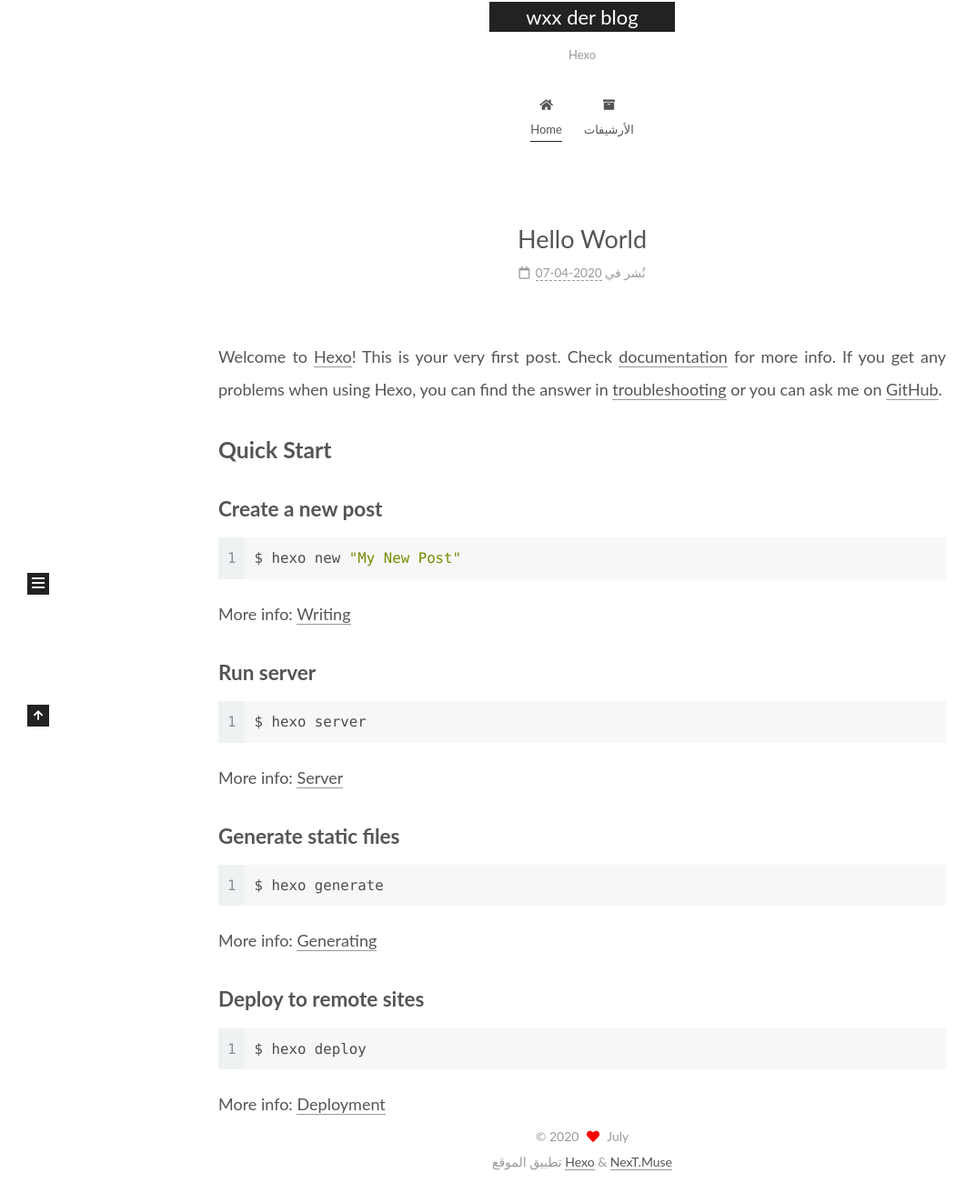
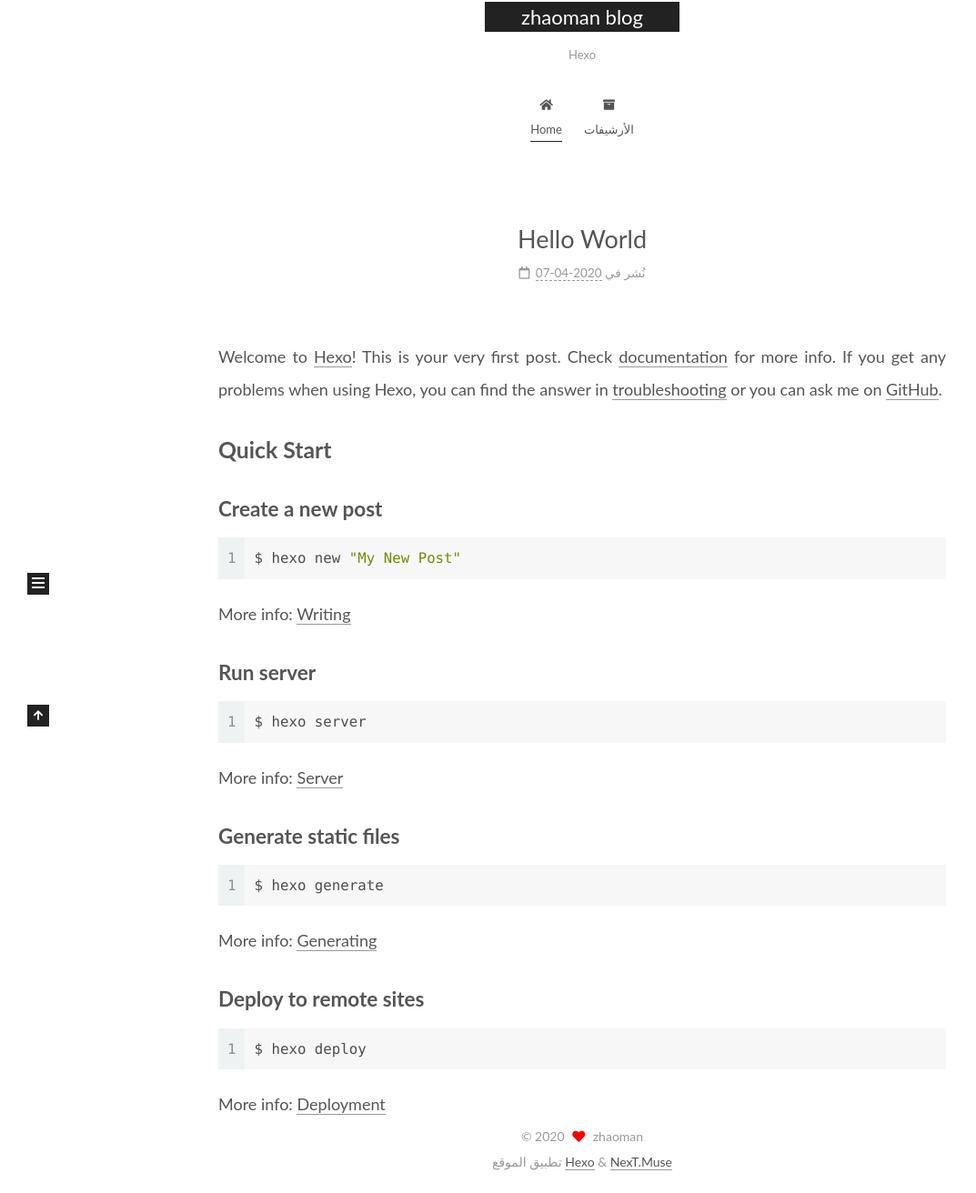
Before and after one commit to zhaoman180315/zhaoman180314.github.io, a plain HTML site: page index.html in a window 1280 px wide. Shown: the part 101-1413 px from the top of the page at 91% size, without its empty margins (0-1073 px from the left). Drawn offline with Linux system fonts and the light colour scheme.

Commit message:
Site updated: 2020-04-10 09:14:14

```diff
--- a/index.html
+++ b/index.html
@@ -22,11 +22,11 @@
 
   <meta name="description" content="IF you sing a song,i will sing a long!">
 <meta property="og:type" content="website">
-<meta property="og:title" content="wxx der blog">
+<meta property="og:title" content="zhaoman blog">
 <meta property="og:url" content="http://yoursite.com/index.html">
-<meta property="og:site_name" content="wxx der blog">
+<meta property="og:site_name" content="zhaoman blog">
 <meta property="og:description" content="IF you sing a song,i will sing a long!">
-<meta property="article:author" content="July">
+<meta property="article:author" content="zhaoman">
 <meta name="twitter:card" content="summary">
 
 <link rel="canonical" href="http://yoursite.com/">
@@ -42,7 +42,7 @@
   };
 </script>
 
-  <title>wxx der blog</title>
+  <title>zhaoman blog</title>
 
 
 
@@ -93,7 +93,7 @@
 
     <a href="/" class="brand" rel="start">
       <span class="logo-line-before"><i></i></span>
-      <h1 class="site-title">wxx der blog</h1>
+      <h1 class="site-title">zhaoman blog</h1>
       <span class="logo-line-after"><i></i></span>
     </a>
       <p class="site-subtitle" itemprop="description">Hexo</p>
@@ -151,12 +151,12 @@
 
     <span hidden itemprop="author" itemscope itemtype="http://schema.org/Person">
       <meta itemprop="image" content="/images/avatar.gif">
-      <meta itemprop="name" content="July">
+      <meta itemprop="name" content="zhaoman">
       <meta itemprop="description" content="IF you sing a song,i will sing a long!">
     </span>
 
     <span hidden itemprop="publisher" itemscope itemtype="http://schema.org/Organization">
-      <meta itemprop="name" content="wxx der blog">
+      <meta itemprop="name" content="zhaoman blog">
     </span>
       <header class="post-header">
         <h2 class="post-title" itemprop="name headline">
@@ -271,7 +271,7 @@
 
       <div class="site-overview-wrap sidebar-panel">
         <div class="site-author motion-element" itemprop="author" itemscope itemtype="http://schema.org/Person">
-  <p class="site-author-name" itemprop="name">July</p>
+  <p class="site-author-name" itemprop="name">zhaoman</p>
   <div class="site-description" itemprop="description">IF you sing a song,i will sing a long!</div>
 </div>
 <div class="site-state-wrap motion-element">
@@ -311,7 +311,7 @@
   <span class="with-love">
     <i class="fa fa-heart"></i>
   </span>
-  <span class="author" itemprop="copyrightHolder">July</span>
+  <span class="author" itemprop="copyrightHolder">zhaoman</span>
 </div>
   <div class="powered-by">تطبيق الموقع <a href="https://hexo.io/" class="theme-link" rel="noopener" target="_blank">Hexo</a> & <a href="https://muse.theme-next.org/" class="theme-link" rel="noopener" target="_blank">NexT.Muse</a>
   </div>
```
Also changed, not shown: 2020/04/07/hello-world/index.html (+8 -8 lines), archives/2020/04/index.html (+7 -7 lines), archives/2020/index.html (+7 -7 lines), archives/index.html (+7 -7 lines).
